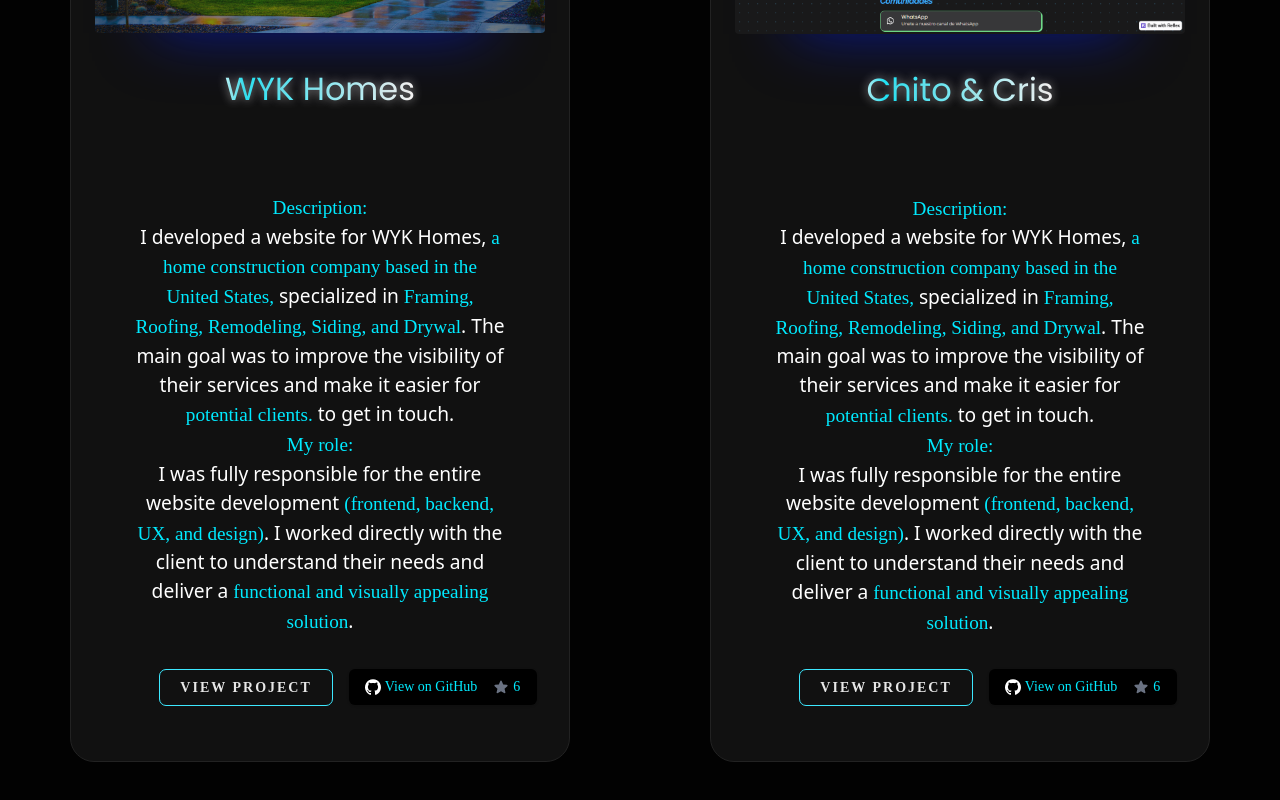
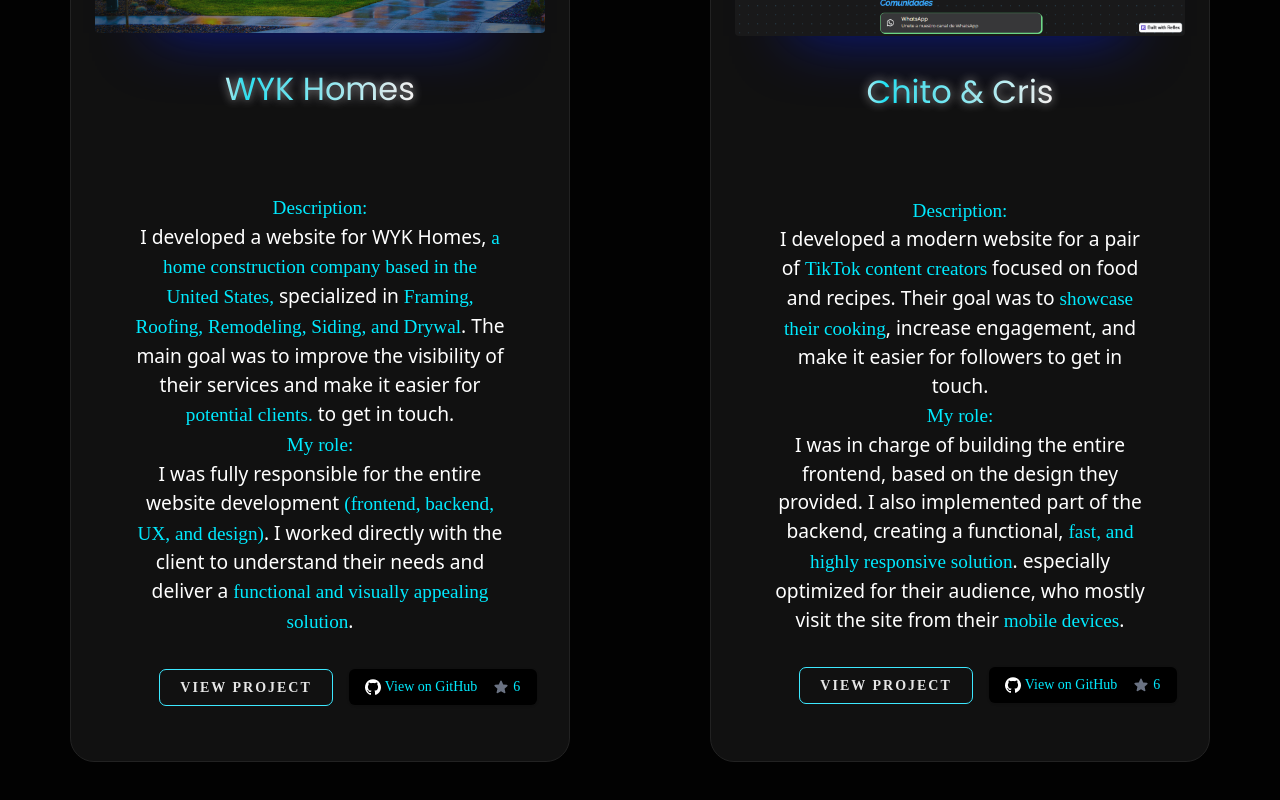
Before and after one commit to cris21512/MasterDevWeb, a React (Vite) app in the folder MasterDev/: page / in a window 1280 px wide. Shown: the part 2921-3721 px from the top of the page. Built offline with nearby package versions, Linux system fonts and the light colour scheme; a web font is replaced by a local one.

Commit message:
Update Projects, Add components

```diff
--- a/MasterDev/src/Views/Projects/Projects.jsx
+++ b/MasterDev/src/Views/Projects/Projects.jsx
@@ -43,7 +43,7 @@ const Projects = () => {
                     </a>
                     </div>
                 </SpotlightCard>
-                <SpotlightCard className="box-style" spotlightColor="rgba(9, 180, 247, 0.62)">
+                <SpotlightCard className="box-style" spotlightColor="rgba(255, 255, 255, 0.73)">
                     <article>
                         <img src={ChitoyCris} alt="WYKHomes" className="image-card" />
                         <img src={CC} alt="House" />
@@ -51,22 +51,20 @@ const Projects = () => {
                     <h1 className="title-card-project">Chito & Cris</h1>
                     <p className="text-project">
                         <span>{t("Projects.Description")}</span> <br />
-                        {t("Projects.Cardinfo1")}
-                        <span>{t("Projects.spancard1")} </span>
-                        {t("Projects.Cardinfo2")}
-                        <span>{t("Projects.spancard2")}</span>
-                        {t("Projects.Cardinfo3")}
-                        <span>{t("Projects.spancard3")}</span>
-                        {t("Projects.Cardinfo4")} <br />
+                        {t("Cardinfo.Cardinfo1")}
+                        <span>{t("Cardinfo.spancard1")} </span>
+                        {t("Cardinfo.Cardinfo2")}
+                        <span>{t("Cardinfo.spancard2")}</span>
+                        {t("Cardinfo.Cardinfo3")} <br />
                         <span>{t("Projects.Rol")} </span> <br />
-                        {t("Projects.Roleinfo1")}
-                        <span>{t("Projects.Spanrole1")}</span>
-                        {t("Projects.Roleinfo2")}
-                        <span>{t("Projects.Spanrole2")}</span>.
+                        {t("Roleinfo.Roleinfo1")}
+                        <span>{t("Roleinfo.Spanrole1")}</span>
+                        {t("Roleinfo.Roleinfo2")}
+                        <span>{t("Roleinfo.Spanrole2")}</span>.
                     </p>
                     <div className="buttons-project">
-                        <a href="https://wyk-homes.vercel.app/" target='_blank' rel='noopener noreferrer'><ViewAll/></a>
-                        <a href="https://github.com/cris21512/WYK-Homes" target='_blank' rel='noopener noreferrer' ><GithubButton />
+                        <a href="https://chito-y-cris.vercel.app/" target='_blank' rel='noopener noreferrer'> <ViewAll/></a>
+                        <a href="https://github.com/cris21512/Chito-Y-Cris" target='_blank' rel='noopener noreferrer' ><GithubButton />
                     </a>
                     </div>
                 </SpotlightCard>
--- a/MasterDev/src/locales/en/global.json
+++ b/MasterDev/src/locales/en/global.json
@@ -36,6 +36,19 @@
         "Spanrole1": " (frontend, backend, UX, and design)",
         "Spanrole2": " functional and visually appealing solution"
     },
+    "Cardinfo": {
+        "Cardinfo1": "I developed a modern website for a pair of ",
+        "spancard1": " TikTok content creators",
+        "Cardinfo2": " focused on food and recipes. Their goal was to ",
+        "spancard2": " showcase their cooking",
+        "Cardinfo3": ", increase engagement, and make it easier for followers to get in touch."
+    },
+    "Roleinfo": {
+        "Roleinfo1": "I was in charge of building the entire frontend, based on the design they provided. I also implemented part of the backend, creating a functional, ",
+        "Roleinfo2": ". especially optimized for their audience, who mostly visit the site from their",
+        "Spanrole1": " fast, and highly responsive solution",
+        "Spanrole2": " mobile devices"
+    },
     "Buttons": {
         "CV": "Download my CV",
         "Github": "My Github",
--- a/MasterDev/src/locales/es/global.json
+++ b/MasterDev/src/locales/es/global.json
@@ -36,6 +36,19 @@
         "Spanrole1": " (frontend, backend, UX y diseño)",
         "Spanrole2": " solución funcional y visualmente atractiva"
     },
+    "Cardinfo": {
+        "Cardinfo1": "Desarrollé un sitio web moderno para un duo de ",
+        "spancard1": "creadores de contenido de TikTok",
+        "Cardinfo2": " enfocados en comida y recetas. Su objetivo era ",
+        "spancard2": "mostrar su cocina",
+        "Cardinfo3": ", aumentar la participación y facilitar que sus seguidores se pusieran en contacto."
+    },
+    "Roleinfo": {
+        "Roleinfo1": "Estuve a cargo de construir todo el frontend, basado en el diseño que proporcionaron. También implementé parte del backend, creando una solución ",
+        "Roleinfo2": ". especialmente optimizada para su audiencia, que visita principalmente el sitio desde sus",
+        "Spanrole1": "funcional, rápida y altamente receptiva",
+        "Spanrole2": "dispositivos móviles"
+    },
     "Buttons": {
         "CV": "Descargar mi CV",
         "Github": "Mi Github",
```
